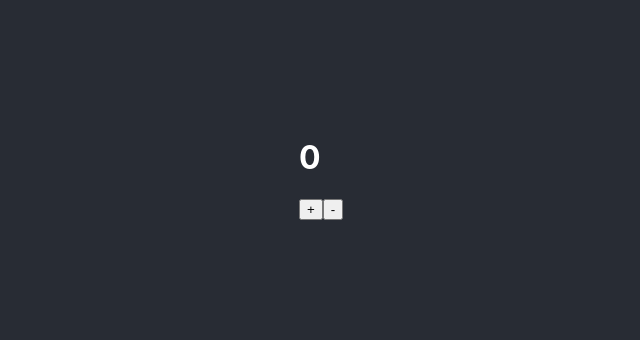
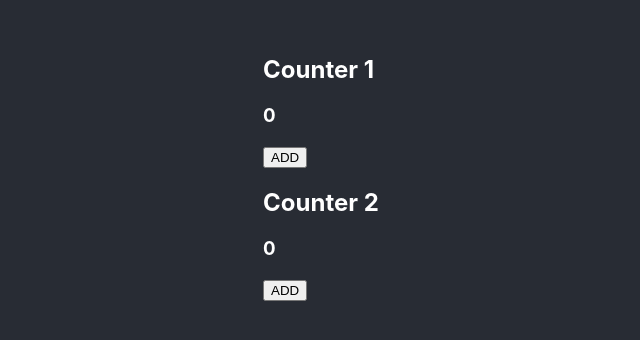
Before and after one commit to szczepanskimichal/rr, a React (Create React App) app: page / in a window 1280 px wide. Shown: the part 232-572 px from the top of the page, without its empty margins (319-959 px from the left). Built offline with nearby package versions, Linux system fonts and the light colour scheme.

Commit message:
counter2 cd
creating files

```diff
--- /dev/null
+++ b/src/components/Counter/Counter1.js
@@ -0,0 +1,16 @@
+import React, { Component } from "react";
+
+class Counter1 extends Component {
+  render() {
+    console.log("Counter 1 is calling");
+    return (
+      <div>
+        <h2>Counter 1</h2>
+        <h3>{this.props.value}</h3>
+        <button onClick={this.props.handleCLick}>ADD</button>
+      </div>
+    );
+  }
+}
+
+export default Counter1;
--- /dev/null
+++ b/src/components/Counter/Counter2.js
@@ -0,0 +1,16 @@
+import React, { Component } from "react";
+
+class Counter2 extends Component {
+  render() {
+    console.log("Counter 2 is calling");
+    return (
+      <div>
+        <h2>Counter 2</h2>
+        <h3>{this.props.value}</h3>
+        <button onClick={this.props.handleCLick}>ADD</button>
+      </div>
+    );
+  }
+}
+
+export default Counter2;
--- a/src/components/LifeCycle/Lifecycle.js
+++ b/src/components/LifeCycle/Lifecycle.js
@@ -1,5 +1,6 @@
 import React, { Component } from "react";
-
+import Counter1 from "../Counter/Counter1";
+import Counter2 from "../Counter/Counter2";
 // class Child extends Component {
 //   state = {
 //     name: "Mija",
@@ -32,18 +33,24 @@ class Livecycle extends Component {
     super(props);
     console.log("constructor");
     this.state = {
-      counter: 0,
+      counter1: 0,
+      counter2: 0,
     };
   }
 
-  increment = () => {
-    this.setState((prev) => ({ counter: prev.counter + 1 }));
-    console.log(this.state.counter);
+  increment1 = () => {
+    this.setState((prev) => ({ counter1: prev.counter1 + 1 }));
+    console.log(this.state.counter1);
   };
 
-  decrement = () => {
-    this.setState((prev) => ({ counter: prev.counter - 1 }));
+  increment2 = () => {
+    this.setState((prev) => ({ counter2: prev.counter2 + 1 }));
+    console.log(this.state.counter2);
   };
+
+  //   decrement = () => {
+  //     this.setState((prev) => ({ counter: prev.counter - 1 }));
+  //   };
 
   componentDidMount() {
     console.log("componentDidMount");
@@ -65,13 +72,17 @@ class Livecycle extends Component {
 
   render() {
     console.log("render");
-    const { counter } = this.state;
+    const { counter1, counter2 } = this.state;
     return (
       <>
-        <h1>{counter}</h1>
+        {/* <h1>{counter}</h1>
         <button onClick={this.increment}>+</button>
-        <button onClick={this.decrement}>-</button>
+        <button onClick={this.decrement}>-</button> */}
         {/* <Child name="Ada" /> */}
+        <Counter1 value={counter1} handleCLick={this.increment1} />
+        <Counter2 value={counter2} handleCLick={this.increment2} />
+        {/* <Counter1 />
+        <Counter2 /> */}
       </>
     );
   }
```
